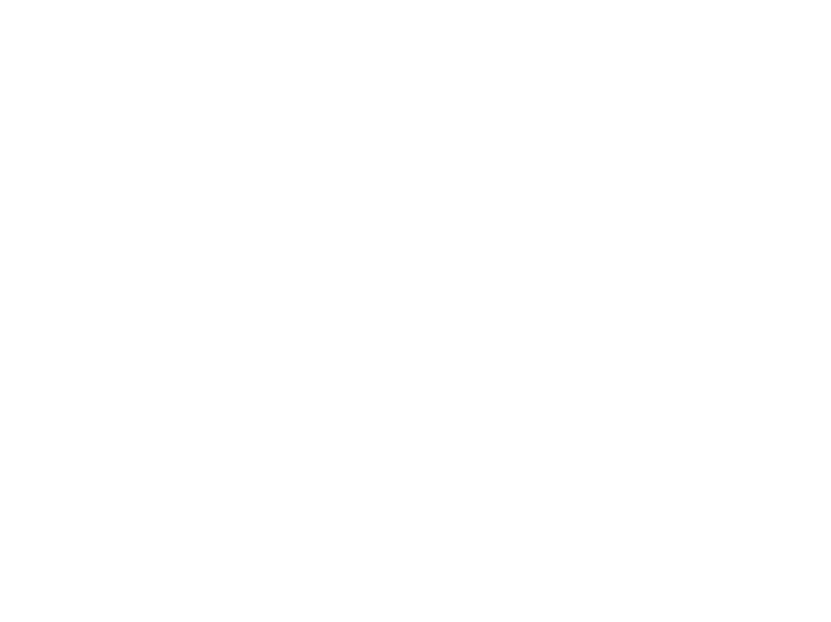
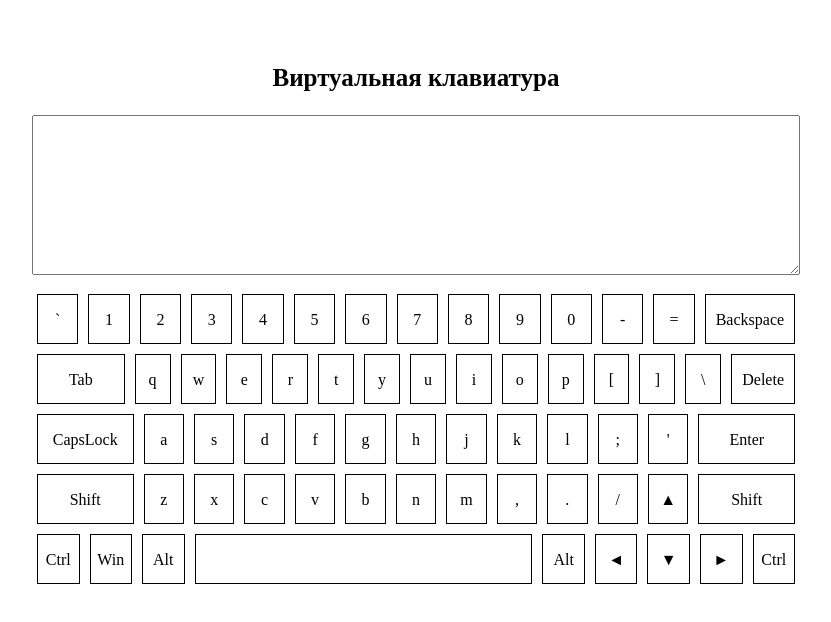
Before and after one commit to stroich/virtual-keyboard, a plain HTML site: page index.html in a window 1280 px wide. Shown: the whole page, without its empty margins (224-1055 px from the left). Drawn offline with Linux system fonts and the light colour scheme.

Commit message:
feat: implement the generation of DOM elements

```diff
--- a/index.html
+++ b/index.html
@@ -6,7 +6,7 @@
     <title>Virtual Keyboard</title>
     <link rel="stylesheet" href="style.css">
   </head>
-  <body>
+  <body class="body">
     <script src="index.js"></script>
   </body>
 </html>
--- a/index.js
+++ b/index.js
@@ -0,0 +1,53 @@
+//the generation of DOM elements is implemented - start
+let keyboard = [
+    ['`', '1', '2', '3', '4', '5', '6', '7', '8', '9', '0', '-', '=', 'Backspace'],
+    ['Tab', 'q', 'w', 'e', 'r', 't', 'y', 'u', 'i', 'o', 'p', '[', ']', '\\','Delete'],
+    ['CapsLock','a', 's', 'd', 'f', 'g', 'h', 'j', 'k', 'l', ';', "'", 'Enter'],
+    ['Shift', 'z', 'x', 'c', 'v', 'b', 'n', 'm', ',', '.', '/', '▲', 'Shift'],
+    ['Ctrl','Win','Alt',' ','Alt','◄','▼','►','Ctrl']
+];
+
+function generatingElements(){
+    let container = `
+    <div class="container">
+      <h1 class="title">Виртуальная клавиатура</h1>
+      <textarea class="textarea"></textarea>
+      <div class="virtual-keyboard">
+        <div class="virtual-keyboard-row"></div>
+        <div class="virtual-keyboard-row"></div>
+        <div class="virtual-keyboard-row"></div>
+        <div class="virtual-keyboard-row"></div>
+        <div class="virtual-keyboard-row"></div>
+      </div>
+    </div>`;
+    let body = document.querySelector('.body');
+    body.insertAdjacentHTML('afterbegin', container);
+    let containerKeyboard = document.querySelectorAll('.virtual-keyboard-row');
+    for (let i=0; i<5; i++){
+        keyboard[i].forEach(el=>{
+            let elementKeyboard = document.createElement('div');
+            elementKeyboard.classList.add('virtual-keyboard-element');
+            elementKeyboard.innerHTML = el;
+            containerKeyboard[i].append(elementKeyboard);
+        })
+    }
+    let  elementKeyboard = document.querySelectorAll('.virtual-keyboard-element');
+    elementKeyboard.forEach((el,ind)=>{
+        let numberWideElement =[14,29,41,42,54]
+        if (numberWideElement.includes(ind) ){
+            el.classList.add('element-wide');
+        }
+        if(ind===58){
+            el.classList.add('space');
+        }
+        if (ind===13){
+            el.classList.add('backspace');
+        }
+        if (ind===28){
+            el.classList.add('delete');
+        }
+    })
+
+}
+generatingElements();
+//the generation of DOM elements is implemented - end
--- a/style.css
+++ b/style.css
@@ -0,0 +1,62 @@
+* {
+  margin: 0;
+  padding: 0;
+  box-sizing: border-box;
+}
+
+.body{
+  overflow-x: hidden;
+}
+
+.container{
+  margin: 5% 20%;
+  text-align: center;
+}
+
+.title{
+  margin-bottom: 3%;
+  font-size: 25px;
+}
+
+.textarea{
+  width: 100%;
+  height: 20vh;
+  margin-bottom: 10px;
+}
+
+.virtual-keyboard{
+  width: 100%;
+  height: 30vh;
+}
+
+.virtual-keyboard-row{
+  display: flex;
+  justify-content: space-between;
+  width: 100%;
+}
+
+.virtual-keyboard-element{
+  margin: 5px;
+  width: 50px;
+  height: 50px;
+  border: 1px solid black;
+  text-align: center;
+  line-height: 50px;
+}
+
+.element-wide{
+  width: 115px;
+  padding: 0 10px;
+}
+
+.backspace{
+  width: auto;
+  padding: 0 10px;
+}
+.space{
+  width: 400px;
+}
+.delete{
+  width: auto;
+  padding: 0 10px;
+}
```
